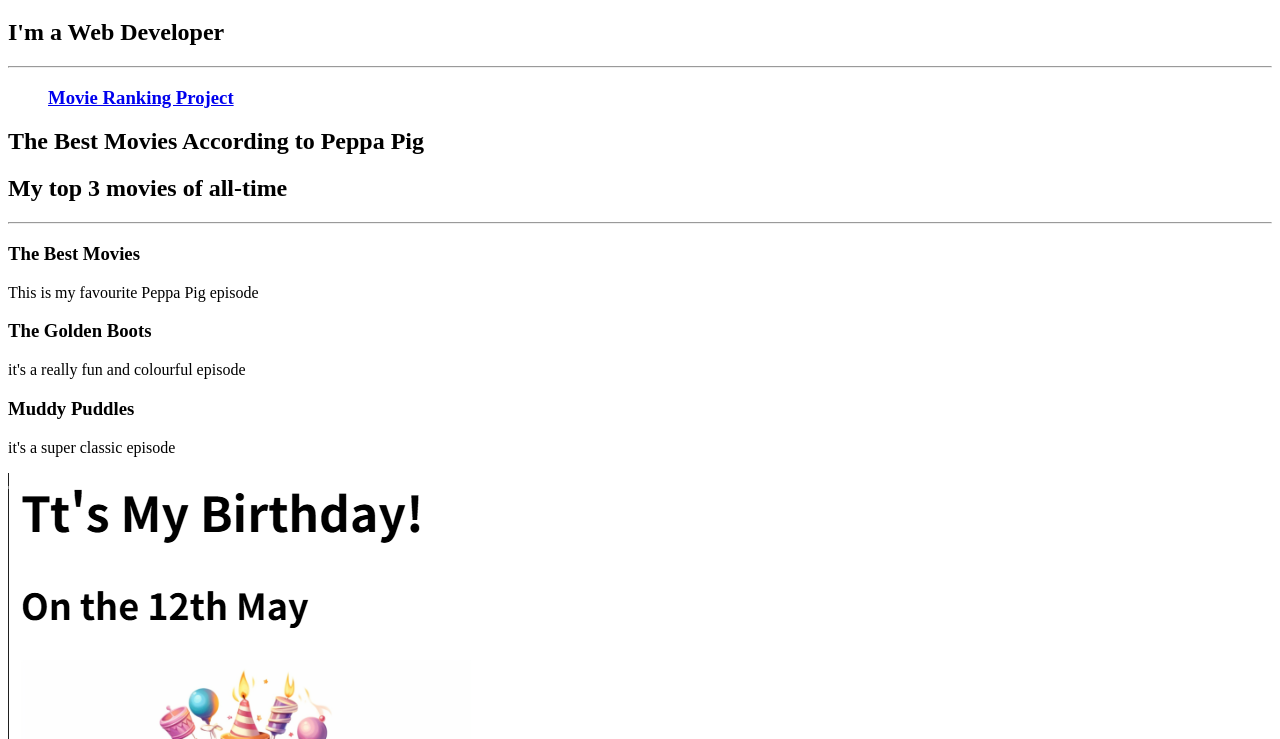
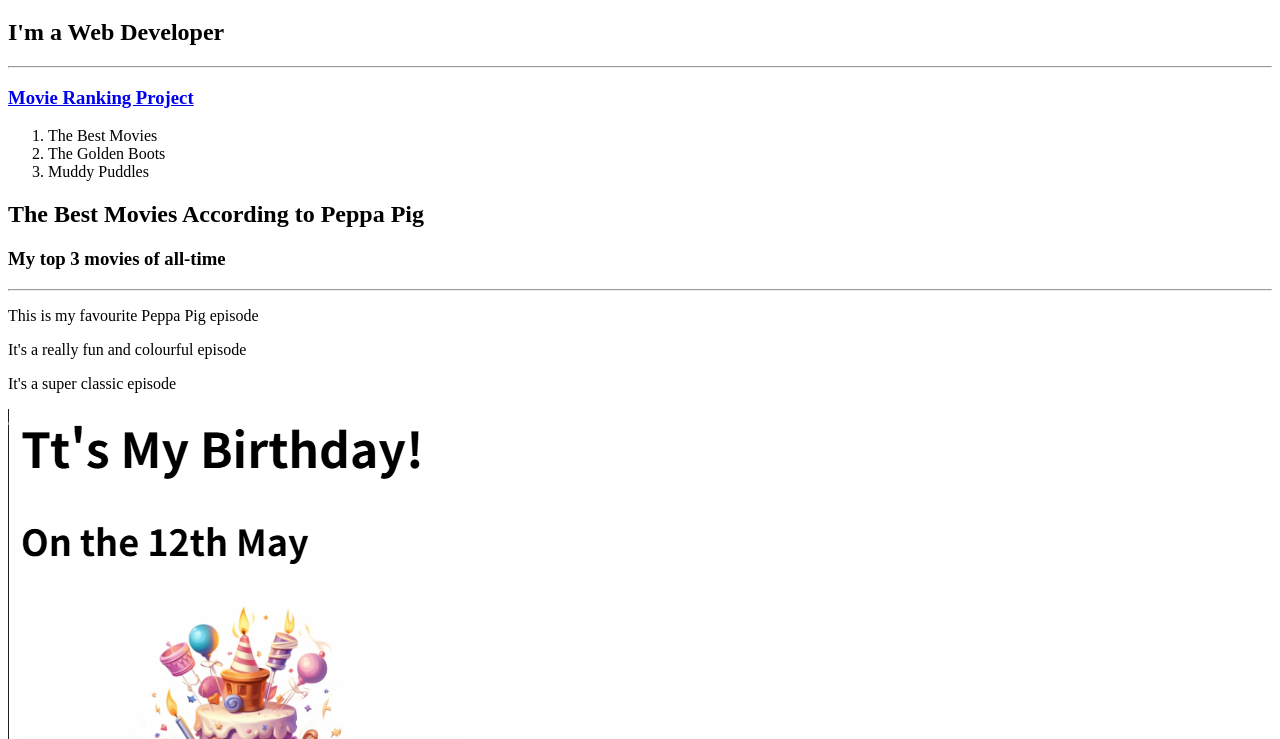
Before and after one commit to Yabbi1/html-portfolil, a plain HTML site: page index.html in a window 1280 px wide. Shown: the part 61-800 px from the top of the page. Drawn offline with Linux system fonts and the light colour scheme.

Commit message:
Update index.html

```diff
--- a/index.html
+++ b/index.html
@@ -1,29 +1,39 @@
 <!DOCTYPE html>
 <html lang="en">
+
+<head>
+    <meta charset="UTF-8">
+    <title>My Resume</title>
+</head>
 
 <body>
     <h1>Li Xiaoqian's Resume</h1>
     <h2>I'm a Web Developer</h2>
     <hr />
-    <h3><a href=</h3>
-</body>
+
+    <h3>
+        <a href="./public/movie-ranking.html">Movie Ranking Project</a>
+    </h3>
 
     <ol>
-    <a href="./public/movie-ranking.html">Movie Ranking Project</a>
+        <li>The Best Movies</li>
+        <li>The Golden Boots</li>
+        <li>Muddy Puddles</li>
     </ol>
+
     <h2>The Best Movies According to Peppa Pig</h2>
-<h2>My top 3 movies of all-time</h2>
+    <h3>My top 3 movies of all-time</h3>
     <hr />
-<h3>The Best Movies</h3>
+
     <p>This is my favourite Peppa Pig episode</p>
-<h3>The Golden Boots</h3>
-<p>it's a really fun and colourful episode</p>
-<h3>Muddy Puddles</h3>
-<P>it's a super classic episode</P>
-
+    <p>It's a really fun and colourful episode</p>
+    <p>It's a super classic episode</p>
 
     <img src="./屏幕截图 2026-03-19 222121.png" alt="无法显示">
 
     <hr />
+
     <a href="./public/contact.html">About Me Contact Me</a>
+</body>
+
 </html>
```
Lines whose indentation alone changed are shown as unchanged.
